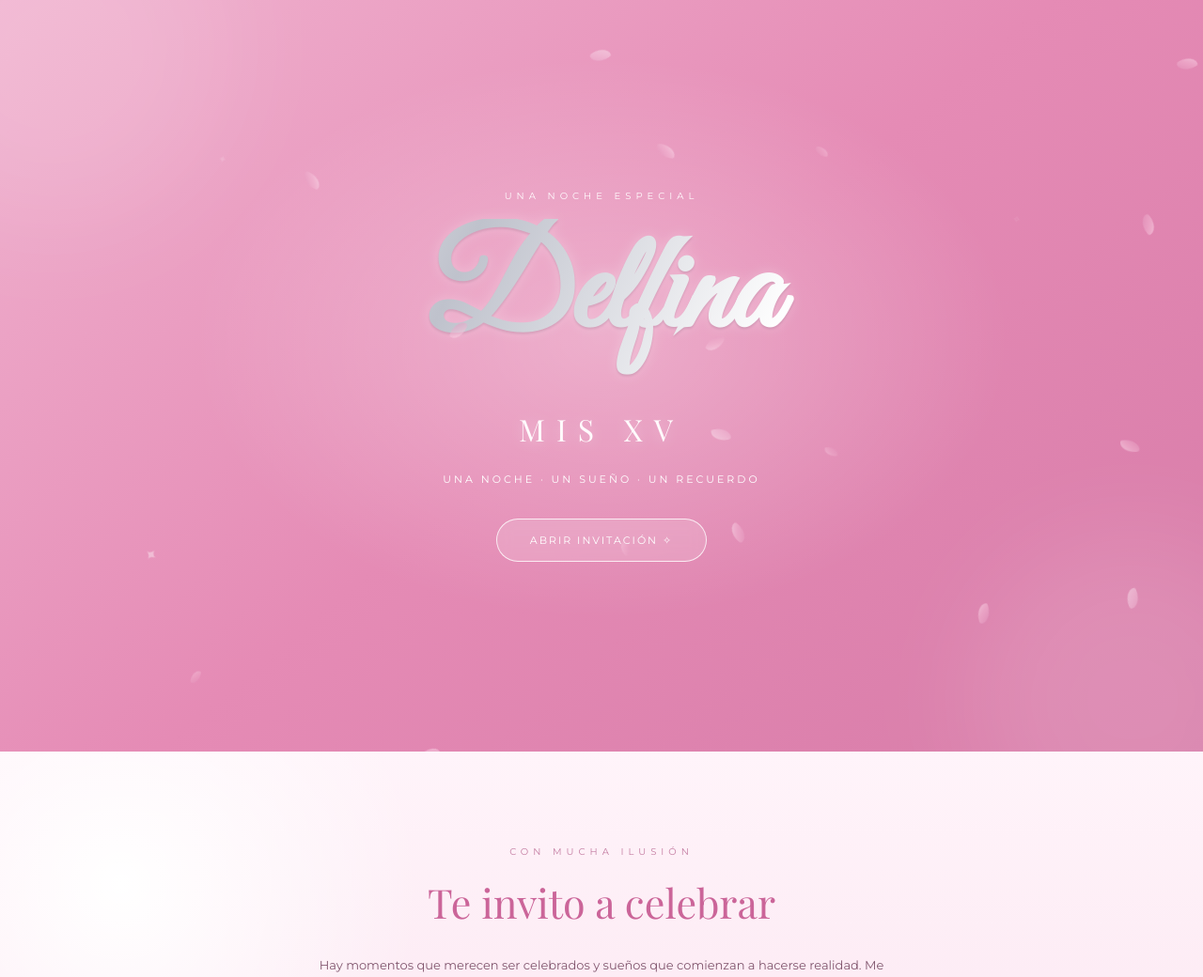
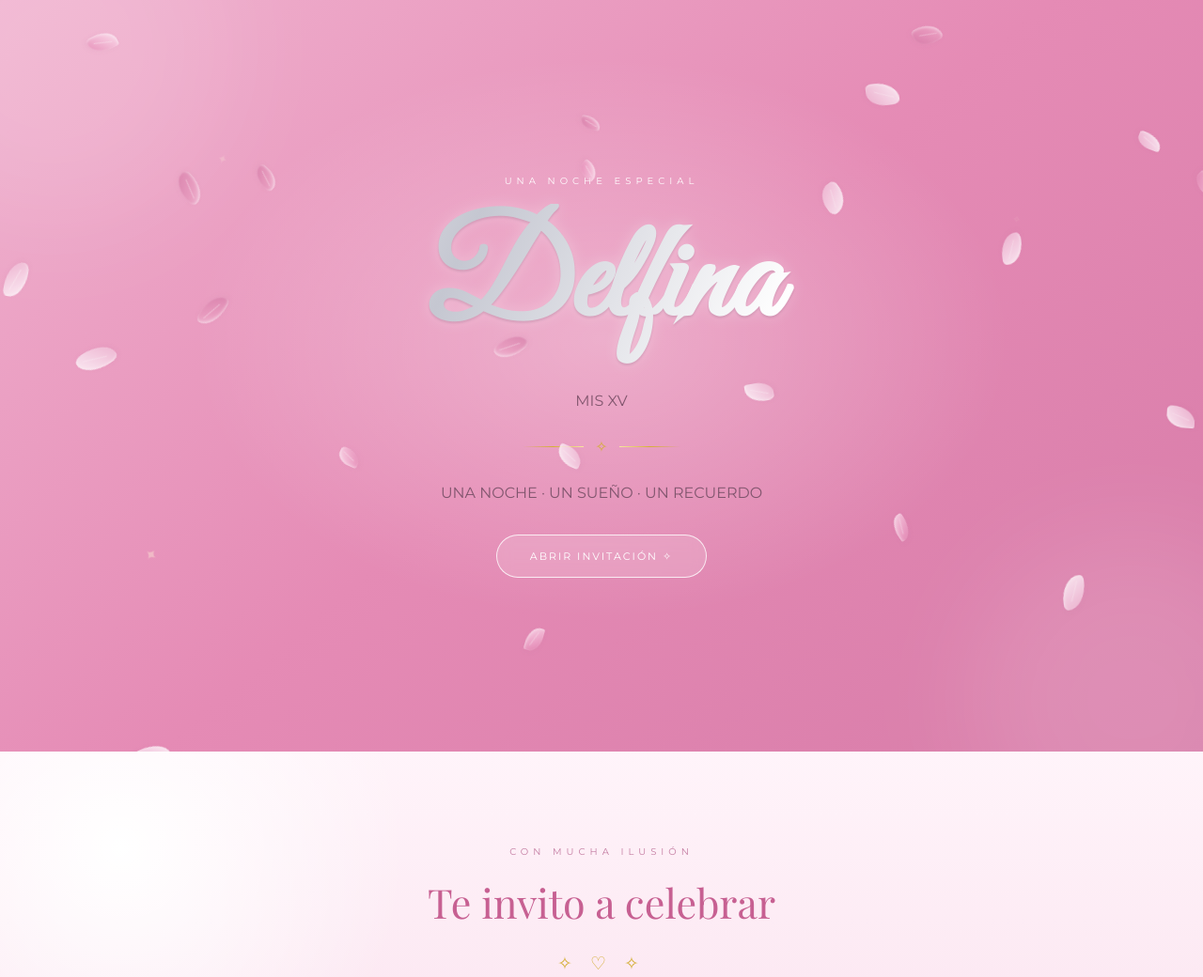
Before and after one commit to Lexium210/Delfina-xv, a plain HTML site: page index.html in a window 1280 px wide. Shown: the top 1040 px of the page at 94% size. Drawn offline with nearby package versions, Linux system fonts and the light colour scheme; a web font is replaced by a local one.

Commit message:
Update index.html

```diff
--- a/index.html
+++ b/index.html
@@ -13,11 +13,18 @@
 <style>
 
 :root {
-  --pink: #e58bb5;
-  --pink-deep: #cb6599;
-  --pink-light: #f8d4e6;
+  --pink: #df83ad;
+  --pink-deep: #c76092;
+  --pink-light: #f5c8de;
   --pink-soft: #fff0f7;
-  --silver: #e8e8ed;
+
+  --silver: #e5e6ec;
+  --silver-dark: #b9bbc5;
+
+  --gold: #d4af37;
+  --gold-light: #f7e7a1;
+  --gold-dark: #a98218;
+
   --text: #81566e;
   --white: #fffafd;
 }
@@ -45,9 +52,9 @@ section {
   position: relative;
 }
 
-/* =================================
+/* ==========================================
    PÉTALOS
-================================= */
+========================================== */
 
 .petals-container {
   position: fixed;
@@ -59,73 +66,167 @@ section {
 
 .petal {
   position: absolute;
-  top: -50px;
-  width: 13px;
-  height: 20px;
-  border-radius: 80% 15% 80% 20%;
-  background: linear-gradient(
-    135deg,
-    #fff2f9,
-    #f3bad5 45%,
-    #df8bb6
+  top: -60px;
+  width: 17px;
+  height: 25px;
+
+  border-radius:
+    85% 15% 75% 25%;
+
+  background:
+    linear-gradient(
+      145deg,
+      #fff6fb 0%,
+      #f7c8df 35%,
+      #e998bf 75%,
+      #d97eaa 100%
     );
-  opacity: .55;
-  filter: blur(.15px);
-  animation: falling linear infinite;
+
+  opacity: .72;
+
+  box-shadow:
+    inset 1px 1px 3px rgba(255,255,255,.7),
+    0 2px 5px rgba(177,90,137,.1);
+
+  transform-origin: center;
+
+  animation: petalFall linear infinite;
 }
 
-.petal:nth-child(3n) {
-  background: linear-gradient(
-    135deg,
-    #ffffff,
-    #f7d5e7,
-    #e9a9ca
-  );
-  opacity: .45;
+.petal::after {
+  content: "";
+  position: absolute;
+
+  width: 1px;
+  height: 65%;
+
+  top: 15%;
+  left: 50%;
+
+  background: rgba(255,255,255,.45);
+
+  transform: rotate(20deg);
 }
 
-.petal:nth-child(4n) {
-  width: 9px;
-  height: 14px;
-  opacity: .35;
+.petal.petal-light {
+  background:
+    linear-gradient(
+      145deg,
+      #ffffff 0%,
+      #f9e6f1 35%,
+      #edb5d1 100%
+    );
+
+  opacity: .8;
 }
 
-@keyframes falling {
+.petal.petal-deep {
+  background:
+    linear-gradient(
+      145deg,
+      #f7d4e7 0%,
+      #e79abd 40%,
+      #cf6f9f 100%
+    );
+
+  opacity: .7;
+}
+
+@keyframes petalFall {
 
   0% {
-    transform: translate3d(0, -5vh, 0) rotate(0deg);
+    transform:
+      translate3d(0, -10vh, 0)
+      rotate(0deg);
   }
 
-  25% {
-    transform: translate3d(35px, 25vh, 0) rotate(100deg);
+  20% {
+    transform:
+      translate3d(55px, 20vh, 0)
+      rotate(90deg);
   }
 
-  50% {
-    transform: translate3d(-20px, 50vh, 0) rotate(210deg);
+  40% {
+    transform:
+      translate3d(-35px, 40vh, 0)
+      rotate(180deg);
   }
 
-  75% {
-    transform: translate3d(30px, 75vh, 0) rotate(310deg);
+  60% {
+    transform:
+      translate3d(45px, 60vh, 0)
+      rotate(270deg);
+  }
+
+  80% {
+    transform:
+      translate3d(-25px, 80vh, 0)
+      rotate(340deg);
   }
 
   100% {
-    transform: translate3d(-15px, 110vh, 0) rotate(420deg);
+    transform:
+      translate3d(30px, 110vh, 0)
+      rotate(440deg);
   }
 
 }
 
-/* =================================
+/* ==========================================
+   ORO METÁLICO
+========================================== */
+
+.gold {
+  background:
+    linear-gradient(
+      115deg,
+      #9d7718 0%,
+      #d4af37 15%,
+      #fff1a8 30%,
+      #c49a28 45%,
+      #f8e7a1 58%,
+      #b58a20 72%,
+      #e4c55b 86%,
+      #9d7718 100%
+    );
+
+  background-size: 220% 100%;
+  background-position: 100% 50%;
+
+  -webkit-background-clip: text;
+  background-clip: text;
+
+  color: transparent;
+
+  animation: goldShimmer 8s ease-in-out infinite;
+}
+
+@keyframes goldShimmer {
+
+  0%, 100% {
+    background-position: 100% 50%;
+  }
+
+  50% {
+    background-position: 0% 50%;
+  }
+
+}
+
+/* ==========================================
    PORTADA
-================================= */
+========================================== */
 
 .hero {
   min-height: 100svh;
-  position: relative;
-  overflow: hidden;
+
   display: flex;
   flex-direction: column;
   justify-content: center;
   align-items: center;
+
+  position: relative;
+  overflow: hidden;
 
   background:
     radial-gradient(
@@ -145,12 +246,18 @@ section {
 .hero::after {
   content: "";
   position: absolute;
+
   width: 350px;
   height: 350px;
+
   border-radius: 50%;
+
   background: rgba(255,255,255,.13);
+
   filter: blur(60px);
+
   animation: float 12s ease-in-out infinite;
+
   pointer-events: none;
 }
 
@@ -166,6 +273,7 @@ section {
 }
 
 @keyframes float {
+
   0%, 100% {
     transform: translateY(0) scale(1);
   }
@@ -173,6 +281,7 @@ section {
   50% {
     transform: translateY(-25px) scale(1.08);
   }
+
 }
 
 .intro {
@@ -184,17 +293,20 @@ section {
   z-index: 2;
 }
 
-/* =================================
-   DELFINA: PLATA CRISTALINA
-================================= */
+/* ==========================================
+   DELFINA: PLATA
+========================================== */
 
 .name-wrap {
   position: relative;
   display: inline-block;
+
   width: 100%;
   max-width: 100%;
+
   padding: 0 12px;
   margin: 22px 0;
+
   animation: nameFloat 7s ease-in-out infinite;
 }
 
@@ -202,25 +314,28 @@ section {
   position: relative;
   display: block;
   width: 100%;
+
   font-family: 'Great Vibes', cursive;
   font-size: clamp(68px, 17vw, 145px);
-  line-height: 1.15;
+  line-height: 1.2;
+
   white-space: nowrap;
   text-align: center;
+
   color: transparent;
 
   background:
     linear-gradient(
       115deg,
-      #777983 0%,
+      #8c8f9b 0%,
       #ffffff 12%,
-      #bfc2cc 23%,
+      #c5c7d1 23%,
       #ffffff 35%,
-      #8b8e99 48%,
+      #9699a5 48%,
       #fefeff 60%,
       #c3c5cf 73%,
       #ffffff 86%,
-      #7e818b 100%
+      #858894 100%
     );
 
   background-size: 250% 100%;
@@ -231,37 +346,13 @@ section {
 
   filter:
     drop-shadow(0 2px 1px rgba(115,80,105,.2))
-    drop-shadow(0 0 7px rgba(255,255,255,.25));
+    drop-shadow(0 0 8px rgba(255,255,255,.25));
 
-  animation: crystalShine 8s ease-in-out infinite;
+  animation: silverShine 8s ease-in-out infinite;
 }
 
-/* Reflejo suave adicional */
+@keyframes silverShine {
 
-.name::after {
-  content: "";
-  position: absolute;
-  inset: 0;
-  pointer-events: none;
-
-  background: linear-gradient(
-    110deg,
-    transparent 25%,
-    rgba(255,255,255,.75) 45%,
-    rgba(255,255,255,.08) 52%,
-    transparent 70%
-  );
-
-  background-size: 250% 100%;
-  background-position: -150% 0;
-
-  -webkit-background-clip: text;
-  background-clip: text;
-
-  animation: crystalSweep 7s ease-in-out infinite;
-}
-
-@keyframes crystalShine {
   0%, 100% {
     background-position: 100% 50%;
   }
@@ -269,19 +360,11 @@ section {
   50% {
     background-position: 0% 50%;
   }
-}
 
-@keyframes crystalSweep {
-  0%, 20% {
-    background-position: -150% 0;
-  }
-
-  70%, 100% {
-    background-position: 150% 0;
-  }
 }
 
 @keyframes nameFloat {
+
   0%, 100% {
     transform: translateY(0);
   }
@@ -289,68 +372,86 @@ section {
   50% {
     transform: translateY(-7px);
   }
+
 }
 
-.xv {
-  font-family: 'Playfair Display', serif;
-  color: #fffafc;
-  font-size: 32px;
-  letter-spacing: 12px;
-  margin-top: 10px;
-  text-shadow: 0 2px 15px rgba(255,255,255,.4);
-  position: relative;
-  z-index: 2;
+/* ==========================================
+   DETALLES DORADOS
+========================================== */
+
+.gold-ornament {
+  color: var(--gold);
+  margin: 25px 0;
+  font-size: 19px;
+  letter-spacing: 7px;
 }
 
-.subtitle {
-  color: #fff;
-  font-size: 11px;
-  letter-spacing: 3px;
-  margin-top: 25px;
-  position: relative;
-  z-index: 2;
+.gold-line {
+  width: 120px;
+  height: 1px;
+
+  margin: 22px auto;
+
+  background:
+    linear-gradient(
+      90deg,
+      transparent,
+      #bd942a,
+      #f8e6a0,
+      #bd942a,
+      transparent
+    );
 }
 
-.button {
-  display: inline-block;
-  border: 1px solid rgba(255,255,255,.8);
-  padding: 15px 35px;
-  border-radius: 50px;
-  color: white;
-  text-decoration: none;
-  background: rgba(255,255,255,.15);
-  backdrop-filter: blur(8px);
-  letter-spacing: 2px;
-  font-size: 11px;
-  margin-top: 35px;
-  transition: all .5s ease;
-  position: relative;
-  z-index: 2;
+.gold-divider {
+  display: flex;
+  align-items: center;
+  justify-content: center;
+  gap: 12px;
+
+  margin: 30px auto;
+
+  color: var(--gold);
 }
 
-.button:hover {
-  background: white;
-  color: var(--pink-deep);
-  transform: translateY(-3px);
+.gold-divider::before,
+.gold-divider::after {
+  content: "";
+  width: 65px;
+  height: 1px;
+
+  background:
+    linear-gradient(
+      90deg,
+      transparent,
+      var(--gold),
+      var(--gold-light)
+    );
 }
 
-/* =================================
+.gold-divider::after {
+  transform: rotate(180deg);
+}
+
+/* ==========================================
    DESTELLOS
-================================= */
+========================================== */
 
 .sparkle {
   position: absolute;
-  color: white;
+  color: #fff7d9;
   opacity: 0;
+
   pointer-events: none;
+
   animation: twinkle 4s ease-in-out infinite;
+
   z-index: 2;
 }
 
 .sparkle:nth-of-type(1) {
   top: 20%;
   left: 18%;
-  animation-delay: .2s;
 }
 
 .sparkle:nth-of-type(2) {
@@ -372,6 +473,7 @@ section {
 }
 
 @keyframes twinkle {
+
   0%, 100% {
     opacity: 0;
     transform: scale(.4) rotate(0);
@@ -389,30 +491,69 @@ section {
   60% {
     opacity: .4;
   }
+
 }
 
-/* =================================
-   SECCIONES GENERALES
-================================= */
+/* ==========================================
+   BOTONES
+========================================== */
+
+.button {
+  display: inline-block;
+
+  border: 1px solid rgba(255,255,255,.8);
+  padding: 15px 35px;
+
+  border-radius: 50px;
+
+  color: white;
+  text-decoration: none;
+
+  background: rgba(255,255,255,.15);
+  backdrop-filter: blur(8px);
+
+  letter-spacing: 2px;
+  font-size: 11px;
+
+  margin-top: 35px;
+
+  transition: all .5s ease;
+
+  position: relative;
+  z-index: 2;
+}
+
+.button:hover {
+  background: white;
+  color: var(--pink-deep);
+  transform: translateY(-3px);
+}
+
+/* ==========================================
+   SECCIONES
+========================================== */
 
 .section-title {
   font-family: 'Playfair Display', serif;
   font-size: clamp(30px, 7vw, 43px);
+
   color: var(--pink-deep);
   font-weight: 400;
+
   margin: 18px 0 25px;
 }
 
 .text {
   max-width: 650px;
   margin: auto;
+
   line-height: 2;
   font-size: 13px;
 }
 
 .decor {
   font-size: 22px;
-  color: #d58bb0;
+  color: var(--pink-deep);
   margin: 25px 0;
 }
 
@@ -432,12 +573,13 @@ section {
     );
 }
 
-/* =================================
+/* ==========================================
    RSVP
-================================= */
+========================================== */
 
 .rsvp {
-  background: linear-gradient(
+  background:
+    linear-gradient(
       135deg,
       #e9a4c5,
       #f1bdd6
@@ -455,12 +597,18 @@ section {
 form {
   max-width: 500px;
   margin: 30px auto 0;
+
   padding: 30px;
+
   text-align: left;
+
   border: 1px solid rgba(255,255,255,.7);
   border-radius: 25px;
+
   background: rgba(255,255,255,.75);
-  box-shadow: 0 15px 45px rgba(160,85,125,.08);
+
+  box-shadow:
+    0 15px 45px rgba(160,85,125,.08);
 }
 
 label {
@@ -475,11 +623,15 @@ select,
 textarea {
   width: 100%;
   padding: 13px;
+
   border-radius: 10px;
   border: 1px solid #e7bfd4;
+
   background: #fffafd;
+
   font-family: inherit;
   color: var(--text);
+
   outline: none;
   transition: border .3s;
 }
@@ -497,21 +649,37 @@ textarea {
 .submit-button {
   display: block;
   width: 100%;
+
   padding: 15px;
+
   border: none;
   border-radius: 30px;
-  background: var(--pink);
-  color: white;
+
+  background:
+    linear-gradient(
+      110deg,
+      #bd8e24,
+      #f6e59a,
+      #d0a435,
+      #f5e6a4
+    );
+
+  background-size: 200% 100%;
+
+  color: #765719;
+
   font-family: inherit;
   font-size: 11px;
   letter-spacing: 2px;
+
   margin-top: 25px;
+
   cursor: pointer;
   transition: .4s;
 }
 
 .submit-button:hover {
-  background: var(--pink-deep);
+  background-position: 100% 0;
   transform: translateY(-2px);
 }
 
@@ -527,16 +695,18 @@ textarea {
   line-height: 1.7;
 }
 
-/* =================================
-   CUENTA REGRESIVA
-================================= */
+/* ==========================================
+   COUNTDOWN
+========================================== */
 
 .countdown {
-  background: linear-gradient(
+  background:
+    linear-gradient(
       135deg,
       #df86b0,
       #eeb3d0
     );
+
   color: white;
 }
 
@@ -559,9 +729,13 @@ textarea {
 .count-box {
   min-width: 85px;
   padding: 20px 14px;
+
   border: 1px solid rgba(255,255,255,.5);
+
   background: rgba(255,255,255,.18);
+
   border-radius: 16px;
+
   backdrop-filter: blur(5px);
 }
 
@@ -577,9 +751,9 @@ textarea {
   letter-spacing: 2px;
 }
 
-/* =================================
+/* ==========================================
    DETALLES
-================================= */
+========================================== */
 
 .details {
   background: #fff9fc;
@@ -592,6 +766,7 @@ textarea {
 .detail-icon {
   font-size: 25px;
   margin-bottom: 10px;
+  color: var(--gold);
 }
 
 .detail strong {
@@ -609,28 +784,41 @@ textarea {
 
 .map-button {
   display: inline-block;
+
   margin-top: 15px;
   padding: 13px 28px;
-  background: var(--pink);
+
+  background:
+    linear-gradient(
+      110deg,
+      #bf942c,
+      #f4df98,
+      #d0a337
+    );
+
+  color: #765719;
+
   border-radius: 30px;
+
   text-decoration: none;
-  color: white;
+
   font-size: 11px;
   letter-spacing: 1px;
+
   transition: .4s;
 }
 
 .map-button:hover {
-  background: var(--pink-deep);
   transform: translateY(-2px);
 }
 
-/* =================================
+/* ==========================================
    REGALO
-================================= */
+========================================== */
 
 .gift {
-  background: linear-gradient(
+  background:
+    linear-gradient(
       180deg,
       #fff4fa,
       #f9ddeb
@@ -640,41 +828,61 @@ textarea {
 .gift-card {
   max-width: 550px;
   margin: 30px auto 0;
+
   padding: 35px 25px;
+
   border: 1px solid #ecc5da;
   border-radius: 25px;
+
   background: rgba(255,255,255,.65);
+
+  box-shadow:
+    0 10px 35px rgba(190,130,165,.08);
 }
 
 .gift-icon {
   font-size: 35px;
   margin-bottom: 15px;
+  color: var(--gold);
 }
 
 .gift-button {
   display: inline-block;
+
   margin-top: 25px;
   padding: 15px 30px;
-  background: var(--pink);
-  color: white;
+
+  background:
+    linear-gradient(
+      110deg,
+      #bd8e24,
+      #f6e59a,
+      #d0a435,
+      #f5e6a4
+    );
+
+  color: #765719;
+
   border-radius: 35px;
   text-decoration: none;
+
   font-size: 11px;
   letter-spacing: 1.5px;
+
   transition: .4s;
 }
 
 .gift-button:hover {
-  background: var(--pink-deep);
   transform: translateY(-3px);
 }
 
-/* =================================
-   GALERÍA: ÚLTIMA SECCIÓN
-================================= */
+/* ==========================================
+   GALERÍA
+========================================== */
 
 .gallery {
-  background: linear-gradient(
+  background:
+    linear-gradient(
       180deg,
       #f9ddeb,
       #fff4fa
@@ -684,27 +892,39 @@ textarea {
 .gallery-placeholder {
   max-width: 650px;
   margin: 35px auto;
+
   padding: 50px 20px;
+
   border: 1px dashed #d79bb8;
   border-radius: 25px;
+
   color: #c080a3;
 }
 
 .gallery-ending {
   margin-top: 50px;
+
   font-family: 'Playfair Display', serif;
   font-size: 24px;
   font-style: italic;
+
   color: #cb6599;
 }
 
-/* =================================
-   PIE
-================================= */
+/* ==========================================
+   FOOTER
+========================================== */
 
 footer {
-  background: #d77ea9;
+  background:
+    linear-gradient(
+      135deg,
+      #d77ea9,
+      #cc719d
+    );
+
   padding: 60px 20px;
+
   color: white;
   text-align: center;
 }
@@ -723,9 +943,9 @@ footer p {
   margin: 8px 0;
 }
 
-/* =================================
+/* ==========================================
    RESPONSIVE
-================================= */
+========================================== */
 
 @media (max-width: 600px) {
 
@@ -760,13 +980,14 @@ footer p {
   }
 
   .petal {
-    opacity: .4;
-  }
+    opacity: .8;
   }
 
-/* =================================
-   REDUCIR ANIMACIONES
-================================= */
+}
+
+/* ==========================================
+   ACCESIBILIDAD
+========================================== */
 
 @media (prefers-reduced-motion: reduce) {
 
@@ -785,13 +1006,11 @@ footer p {
 
 <body>
 
-<!-- CONTENEDOR DE PÉTALOS -->
-
 <div class="petals-container" id="petals"></div>
 
-<!-- =================================
+<!-- ==========================================
      PORTADA
-================================= -->
+========================================== -->
 
 <section class="hero" id="inicio">
 
@@ -808,6 +1027,10 @@ footer p {
 
   <div class="xv">MIS XV</div>
 
+  <div class="gold-divider">
+    <span>✧</span>
+  </div>
+
   <p class="subtitle">
     UNA NOCHE · UN SUEÑO · UN RECUERDO
   </p>
@@ -818,9 +1041,9 @@ footer p {
 
 </section>
 
-<!-- =================================
+<!-- ==========================================
      INVITACIÓN
-================================= -->
+========================================== -->
 
 <section class="invitation" id="invitacion">
 
@@ -832,16 +1055,16 @@ footer p {
     Te invito a celebrar
   </h2>
 
+  <div class="gold-ornament">✧ ♡ ✧</div>
+
   <p class="text">
     Hay momentos que merecen ser celebrados y sueños que comienzan
     a hacerse realidad. Me encantaría compartir con vos una noche
     única, llena de alegría, amor y recuerdos inolvidables.
   </p>
 
-  <div class="decor">✧ ♡ ✧</div>
-
-  <div class="name-wrap">
-    <h2 class="name">Delfina</h2>
+  <div class="gold-divider">
+    <span>✧</span>
   </div>
 
   <div class="xv" style="color:#d58bb0">
@@ -850,10 +1073,9 @@ footer p {
 
 </section>
 
-<!-- =================================
-     CONFIRMAR ASISTENCIA
-     POSICIÓN ELEVADA
-================================= -->
+<!-- ==========================================
+     RSVP
+========================================== -->
 
 <section class="rsvp" id="confirmacion">
 
@@ -865,6 +1087,8 @@ footer p {
     ¿Nos acompañás?
   </h2>
 
+  <div class="gold-ornament">✧</div>
+
   <p class="text">
     Confirmá tu asistencia para que podamos preparar todo
     para esta noche tan especial.
@@ -872,9 +1096,7 @@ footer p {
 
   <form id="rsvpForm">
 
-    <label for="nombre">
-      Tu nombre
-    </label>
+    <label for="nombre">Tu nombre</label>
 
     <input
       id="nombre"
@@ -883,9 +1105,7 @@ footer p {
       required
     >
 
-    <label for="asistencia">
-      ¿Vas a asistir?
-    </label>
+    <label for="asistencia">¿Vas a asistir?</label>
 
     <select id="asistencia" required>
       <option value="">Seleccioná una opción</option>
@@ -893,9 +1113,7 @@ footer p {
       <option value="No">No podré asistir</option>
     </select>
 
-    <label for="cantidad">
-      Cantidad total de personas
-    </label>
+    <label for="cantidad">Cantidad total de personas</label>
 
     <input
       id="cantidad"
@@ -916,7 +1134,7 @@ footer p {
     ></textarea>
 
     <button class="submit-button" type="submit">
-      ENVIAR CONFIRMACIÓN
+      ENVIAR CONFIRMACIÓN ♡
     </button>
 
     <p id="status" aria-live="polite"></p>
@@ -925,9 +1143,9 @@ footer p {
 
 </section>
 
-<!-- =================================
+<!-- ==========================================
      CUENTA REGRESIVA
-================================= -->
+========================================== -->
 
 <section class="countdown">
 
@@ -936,6 +1154,8 @@ footer p {
   <h2 class="section-title">
     La cuenta regresiva
   </h2>
+
+  <div class="gold-ornament">✧</div>
 
   <div class="count-grid">
 
@@ -963,9 +1183,9 @@ footer p {
 
 </section>
 
-<!-- =================================
+<!-- ==========================================
      DETALLES DEL EVENTO
-================================= -->
+========================================== -->
 
 <section class="details">
 
@@ -976,6 +1196,10 @@ footer p {
   <h2 class="section-title">
     Una noche para recordar
   </h2>
+
+  <div class="gold-divider">
+    <span>✧</span>
+  </div>
 
   <div class="detail">
 
@@ -1023,10 +1247,9 @@ footer p {
 
 </section>
 
-<!-- =================================
+<!-- ==========================================
      REGALO
-     ANTES DE GALERÍA
-================================= -->
+========================================== -->
 
 <section class="gift">
 
@@ -1038,9 +1261,13 @@ footer p {
     Un regalo para Delfina
   </h2>
 
+  <div class="gold-divider">
+    <span>♡</span>
+  </div>
+
   <div class="gift-card">
 
-    <div class="gift-icon">♡</div>
+    <div class="gift-icon">✧</div>
 
     <p class="text">
       Tu presencia es mi regalo más especial.
@@ -1060,10 +1287,9 @@ footer p {
 
 </section>
 
-<!-- =================================
-     GALERÍA
-     ÚLTIMO BLOQUE
-================================= -->
+<!-- ==========================================
+     GALERÍA: CIERRE
+========================================== -->
 
 <section class="gallery">
 
@@ -1075,12 +1301,14 @@ footer p {
     Un poquito de mí
   </h2>
 
+  <div class="gold-ornament">✧ ♡ ✧</div>
+
   <div class="gallery-placeholder">
     ✧ Pronto habrá recuerdos y fotografías especiales ✧
   </div>
 
-  <div class="decor">
-    ♡ ✧ ♡
+  <div class="gold-divider">
+    <span>♡</span>
   </div>
 
   <p class="gallery-ending">
@@ -1089,17 +1317,15 @@ footer p {
 
 </section>
 
-<!-- =================================
-     PIE
-================================= -->
+<!-- ==========================================
+     FOOTER
+========================================== -->
 
 <footer>
 
   <p>Una noche mágica está por comenzar</p>
 
-  <div class="name-wrap">
-    <h2 class="name">Delfina</h2>
-  </div>
+  <div class="gold-ornament">✧</div>
 
   <p>MIS XV · 19.12.2026</p>
 
@@ -1107,9 +1333,9 @@ footer p {
 
 <script>
 
-/* =================================
-   PÉTALOS ANIMADOS
-================================= */
+/* ==========================================
+   PÉTALOS
+========================================== */
 
 (function createPetals() {
 
@@ -1121,24 +1347,38 @@ footer p {
 
   if (reducedMotion) return;
 
-  const petalCount = window.innerWidth < 600 ? 12 : 20;
+  const count = window.innerWidth < 600 ? 17 : 27;
 
-  for (let i = 0; i < petalCount; i++) {
+  for (let i = 0; i < count; i++) {
 
     const petal = document.createElement("div");
 
     petal.className = "petal";
 
+    const variation = Math.random();
+
+    if (variation < 0.3) {
+      petal.classList.add("petal-light");
+    } else if (variation > 0.72) {
+      petal.classList.add("petal-deep");
+    }
+
+    const width = 13 + Math.random() * 12;
+    const height = width * (1.25 + Math.random() * .55);
+
+    petal.style.width = width + "px";
+    petal.style.height = height + "px";
+
     petal.style.left = Math.random() * 100 + "%";
 
     petal.style.animationDuration =
-      (12 + Math.random() * 15) + "s";
+      (11 + Math.random() * 15) + "s";
 
     petal.style.animationDelay =
       (-Math.random() * 25) + "s";
 
-    petal.style.transform =
-      `rotate(${Math.random() * 360}deg)`;
+    petal.style.borderRadius =
+      `${70 + Math.random() * 25}% ${10 + Math.random() * 20}% ${70 + Math.random() * 25}% ${10 + Math.random() * 20}%`;
 
     container.appendChild(petal);
 
@@ -1147,9 +1387,9 @@ footer p {
 })();
 
 
-/* =================================
-   CUENTA REGRESIVA
-================================= */
+/* ==========================================
+   COUNTDOWN
+========================================== */
 
 const eventDate =
   new Date("2026-12-19T21:00:00-03:00").getTime();
@@ -1182,20 +1422,18 @@ function updateCountdown() {
 }
 
 updateCountdown();
-
 setInterval(updateCountdown, 1000);
 
 
-/* =================================
-   CONFIRMACIONES
-================================= */
+/* ==========================================
+   RSVP
+========================================== */
 
 const form = document.getElementById("rsvpForm");
 const attendance = document.getElementById("asistencia");
 const people = document.getElementById("cantidad");
 const statusText = document.getElementById("status");
 const submitButton = form.querySelector(".submit-button");
-
 
 attendance.addEventListener("change", () => {
 
@@ -1214,7 +1452,6 @@ attendance.addEventListener("change", () => {
   }
 
 });
-
 
 form.addEventListener("submit", async (event) => {
 
@@ -1274,9 +1511,9 @@ form.addEventListener("submit", async (event) => {
 });
 
 
-/* =================================
+/* ==========================================
    REGALO
-================================= */
+========================================== */
 
 document.getElementById("giftButton").addEventListener("click", (event) => {
 
```
Lines whose indentation alone changed are shown as unchanged.
